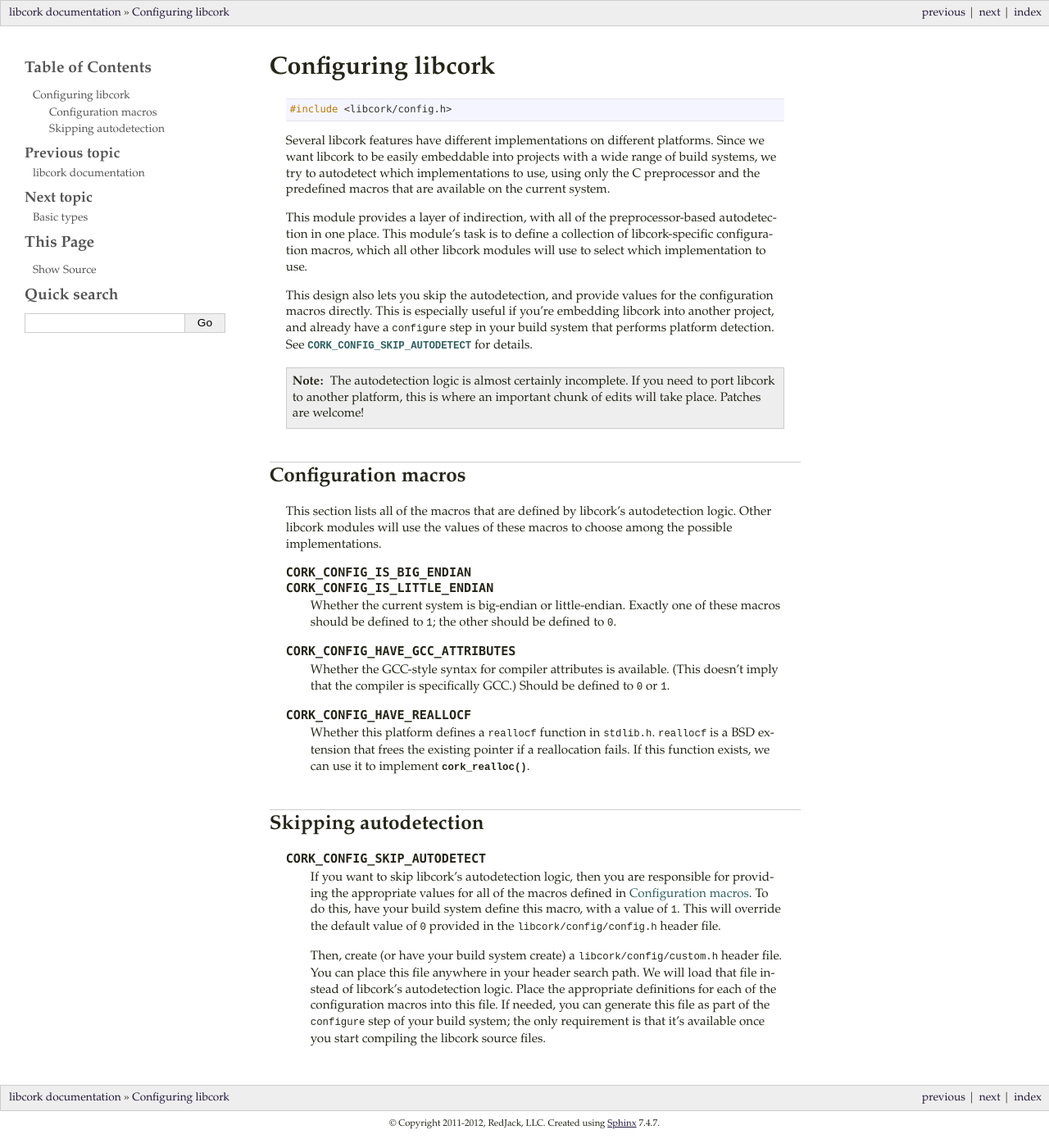
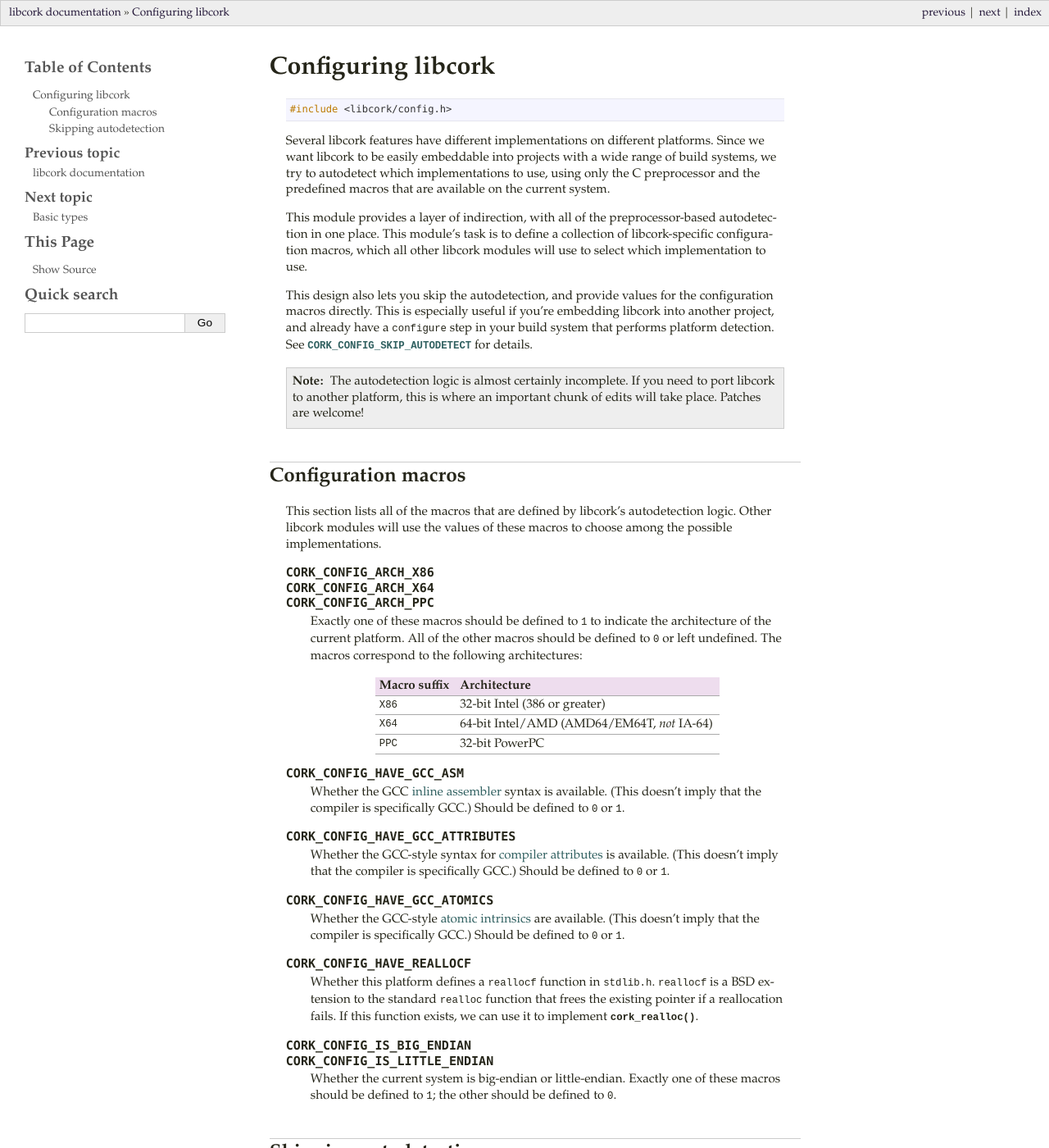
Before and after one commit to dcreager/libcork, a Sphinx documentation site: the page built from docs/config.rst, in a window 1280 px wide and 1400 px high. Shown: the whole window at 82% size. Built offline with Sphinx 7.4.7, drawn with Linux system fonts in a browser that asks for light colours; pages that are not in the unit, such as notebooks, are missing from menus; the version number could not be read and is left out.

```diff
--- a/docs/config.rst
+++ b/docs/config.rst
@@ -43,27 +43,67 @@
 autodetection logic.  Other libcork modules will use the values of these
 macros to choose among the possible implementations.
 
+
+.. macro:: CORK_CONFIG_ARCH_X86
+           CORK_CONFIG_ARCH_X64
+           CORK_CONFIG_ARCH_PPC
+
+   Exactly one of these macros should be defined to ``1`` to indicate
+   the architecture of the current platform.  All of the other macros
+   should be defined to ``0`` or left undefined.  The macros correspond
+   to the following architectures:
+
+   ============ ================================================
+   Macro suffix Architecture
+   ============ ================================================
+   ``X86``      32-bit Intel (386 or greater)
+   ``X64``      64-bit Intel/AMD (AMD64/EM64T, *not* IA-64)
+   ``PPC``      32-bit PowerPC
+   ============ ================================================
+
+
+.. macro:: CORK_CONFIG_HAVE_GCC_ASM
+
+   Whether the GCC `inline assembler`_ syntax is available.  (This
+   doesn't imply that the compiler is specifically GCC.)  Should be
+   defined to ``0`` or ``1``.
+
+   .. _inline assembler: http://gcc.gnu.org/onlinedocs/gcc/Extended-Asm.html
+
+
+.. macro:: CORK_CONFIG_HAVE_GCC_ATTRIBUTES
+
+   Whether the GCC-style syntax for `compiler attributes`_ is available.
+   (This doesn't imply that the compiler is specifically GCC.)  Should
+   be defined to ``0`` or ``1``.
+
+   .. _compiler attributes: http://gcc.gnu.org/onlinedocs/gcc-4.1.2/gcc/Attribute-Syntax.html
+
+
+.. macro:: CORK_CONFIG_HAVE_GCC_ATOMICS
+
+   Whether the GCC-style `atomic intrinsics`_ are available.
+   (This doesn't imply that the compiler is specifically GCC.)  Should
+   be defined to ``0`` or ``1``.
+
+   .. _atomic intrinsics: http://gcc.gnu.org/onlinedocs/gcc-4.1.2/gcc/Atomic-Builtins.html
+
+
+.. macro:: CORK_CONFIG_HAVE_REALLOCF
+
+   Whether this platform defines a ``reallocf`` function in
+   ``stdlib.h``.  ``reallocf`` is a BSD extension to the standard
+   ``realloc`` function that frees the existing pointer if a
+   reallocation fails.  If this function exists, we can use it to
+   implement :func:`cork_realloc`.
+
+
 .. macro:: CORK_CONFIG_IS_BIG_ENDIAN
            CORK_CONFIG_IS_LITTLE_ENDIAN
 
    Whether the current system is big-endian or little-endian.  Exactly
    one of these macros should be defined to ``1``; the other should be
    defined to ``0``.
-
-
-.. macro:: CORK_CONFIG_HAVE_GCC_ATTRIBUTES
-
-   Whether the GCC-style syntax for compiler attributes is available.
-   (This doesn't imply that the compiler is specifically GCC.)  Should
-   be defined to ``0`` or ``1``.
-
-
-.. macro:: CORK_CONFIG_HAVE_REALLOCF
-
-   Whether this platform defines a ``reallocf`` function in
-   ``stdlib.h``.  ``reallocf`` is a BSD extension that frees the
-   existing pointer if a reallocation fails.  If this function exists,
-   we can use it to implement :func:`cork_realloc`.
 
 
 .. _skipping-autodetection:
--- a/docs/index.rst
+++ b/docs/index.rst
@@ -43,6 +43,7 @@
    gc
    mempool
    ds
+   threads
 
 
 Indices and tables
```
Also changed, not shown: docs/threads.rst (added, +129 -0 lines), 8 other files.
